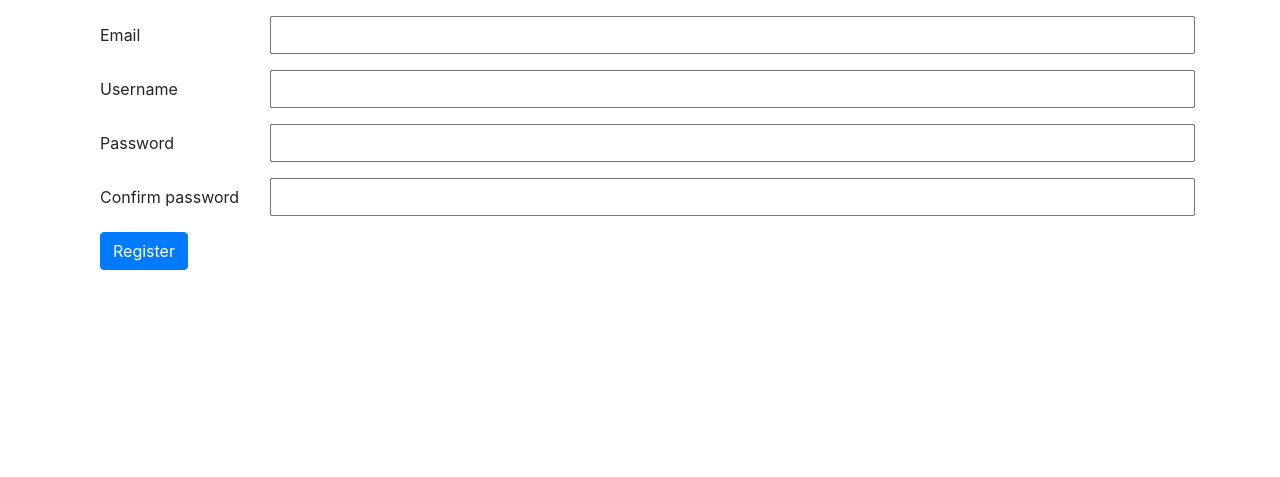
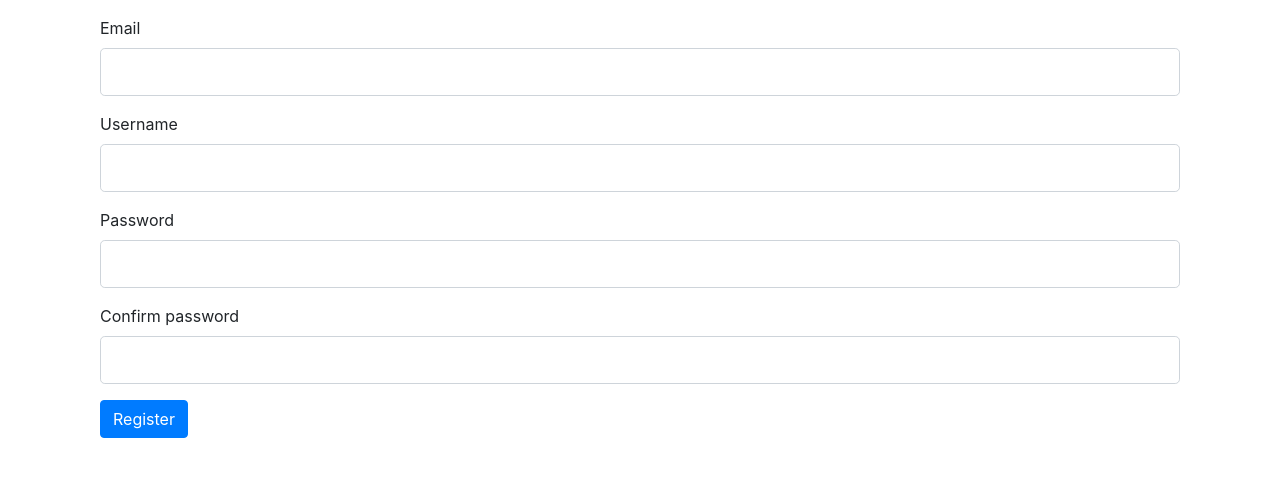
Before and after one commit to InesNi/social-company-blog, a Flask app: page /register in a window 1280 px wide. Shown: the part 56-533 px from the top of the page. Run offline with Flask 2, Linux system fonts and the light colour scheme; some libraries are stand-ins or nearby versions.

Commit message:
changing styling in render_field macro

```diff
--- a/companyblog/templates/login.html
+++ b/companyblog/templates/login.html
@@ -2,7 +2,7 @@
 {% from 'macros.html' import render_field %}
 {% block content %}
 <div class="container">
-   <form method="POST" action="">
+   <form class="form-group" method="POST" action="">
       {{ form.hidden_tag() }}
         {% for field in form %}
          {{ render_field(field) }}
--- a/companyblog/templates/macros.html
+++ b/companyblog/templates/macros.html
@@ -8,8 +8,8 @@
                 <div>{{ field(class="btn btn-primary")}}</div>
 
             {% else %}
-                <div class="form-group row" >{{ field.label(class="col-sm-2 col-form-label") }}
-                {{ field(class="col-sm-10")}}</div>
+                <div class="form-group" >{{ field.label(class="form-control-label") }}
+                {{ field(class="form-control form-control-lg")}}</div>
             {% endif %}
         {% endif %}
         {% if field.errors %}
--- a/companyblog/templates/register.html
+++ b/companyblog/templates/register.html
@@ -2,7 +2,7 @@
 {% from 'macros.html' import render_field %}
 {% block content %}
 <div class="container">
-   <form method="POST">
+   <form class="form-group" method="POST">
       {{form.hidden_tag()}}
       {% for field in form %}
          {{ render_field(field) }}
```
Also changed, not shown: companyblog/templates/create_post.html (+4 -12 lines), companyblog/data.sqlite.
